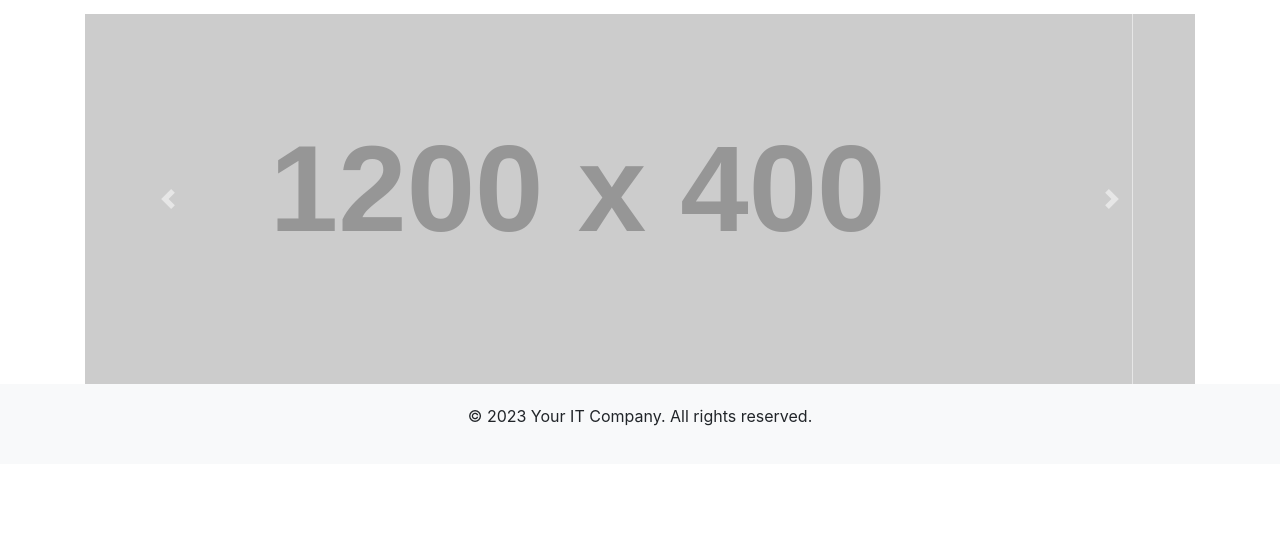
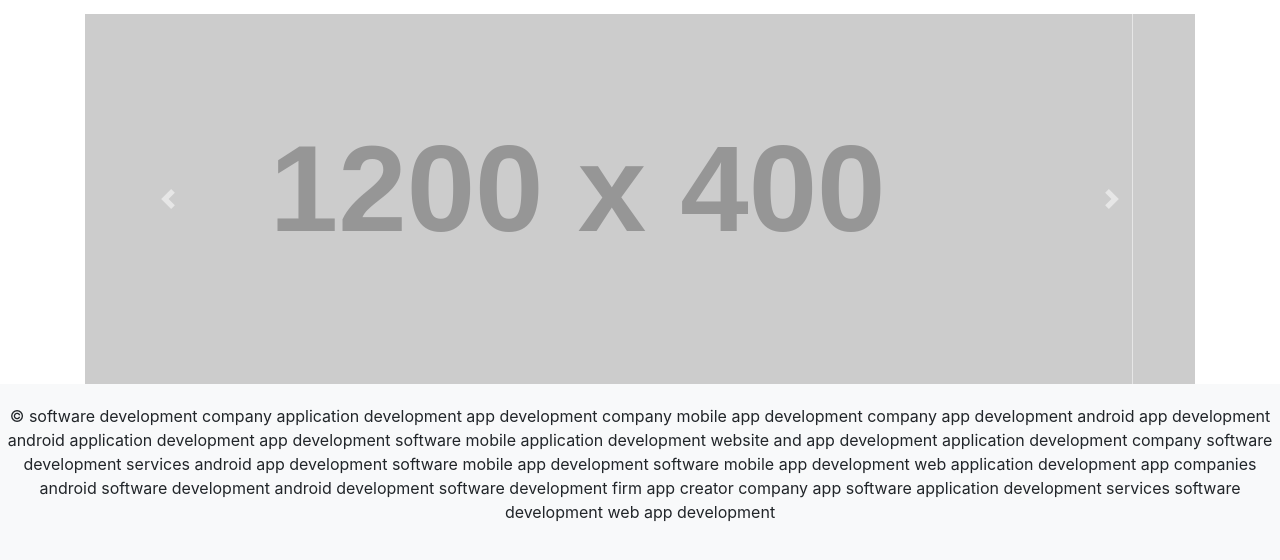
Before and after one commit to infoTreenetstech/website, a plain HTML site: page index.html in a window 1280 px wide. Shown: the part 62-622 px from the top of the page. Drawn offline with nearby package versions, Linux system fonts and the light colour scheme; placeholder pictures from the web are drawn by us.

Commit message:
Update index.html

```diff
--- a/index.html
+++ b/index.html
@@ -87,7 +87,31 @@
 
     <!-- Footer -->
     <footer class="footer">
-        <p>&copy; 2023 Your IT Company. All rights reserved.</p>
+        <p>&copy; software development company
+application development
+app development company
+mobile app development company
+app development
+android app development
+android application development
+app development software
+mobile application development
+website and app development
+application development company
+software development services
+android app development software
+mobile app development software
+mobile app development
+web application development
+app companies
+android software development
+android development
+software development firm
+app creator company
+app software
+application development services
+software development
+web app development</p>
     </footer>
 
     <!-- Bootstrap JS and dependencies -->
```
